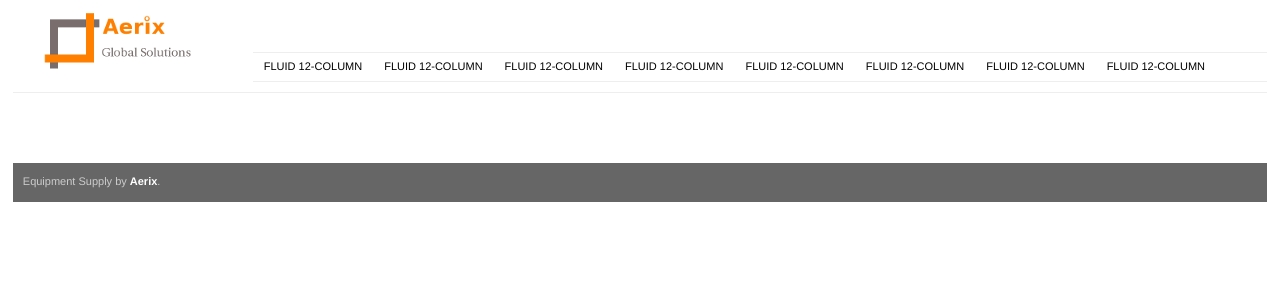
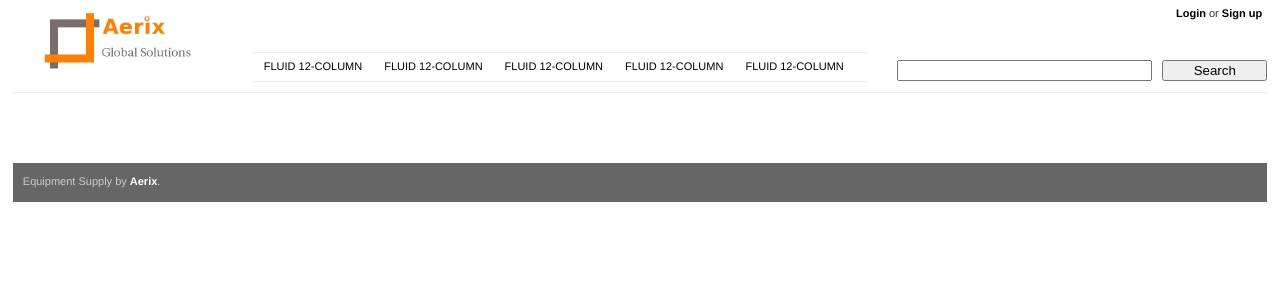
Before and after one commit to deone/eqsupply, a Django app: template templates/inner_base.html in a window 1280 px wide. Shown: the top 300 px of the page. Run offline with Django 3.2, Linux system fonts and the light colour scheme; the template is opened without the code that fills it, so the values that code supplies are empty; some libraries are stand-ins or nearby versions.

Commit message:
Redirect to /products on /login. product/base.html extends inner_base.html. Created right-corner template tag in base.html to accomodate inner_base.html

```diff
--- a/site_media/js/auth.js
+++ b/site_media/js/auth.js
@@ -16,7 +16,7 @@ function logIn()    {
     options["url"] = "/";
     options["data"] = "username=" + username + "&password=" + password;
     options["success"] = function(response) {
-	displayErrorsOrRedirect(response, "/");
+	displayErrorsOrRedirect(response, "/products");
     }
 
     $.ajax(options);
--- a/templates/base.html
+++ b/templates/base.html
@@ -22,11 +22,8 @@
 		<div id="logo" class="grid_3">
 		    <a href="http://www.aerixnigeria.com"><img id="logo" src="/site_media/img/logo_small.jpg"/></a>
 		</div>
-		<div class="grid_13">
+		<div class="grid_8">
 		    <ul class="nav">
-			<li><a href="#">Fluid 12-column</a></li>
-			<li><a href="#">Fluid 12-column</a></li>
-			<li><a href="#">Fluid 12-column</a></li>
 			<li><a href="#">Fluid 12-column</a></li>
 			<li><a href="#">Fluid 12-column</a></li>
 			<li><a href="#">Fluid 12-column</a></li>
--- a/templates/product/base.html
+++ b/templates/product/base.html
@@ -1 +1 @@
-{% extends "base.html" %}
+{% extends "inner_base.html" %}
```
Also changed, not shown: other parts of templates/base.html (+1 -0 lines).
